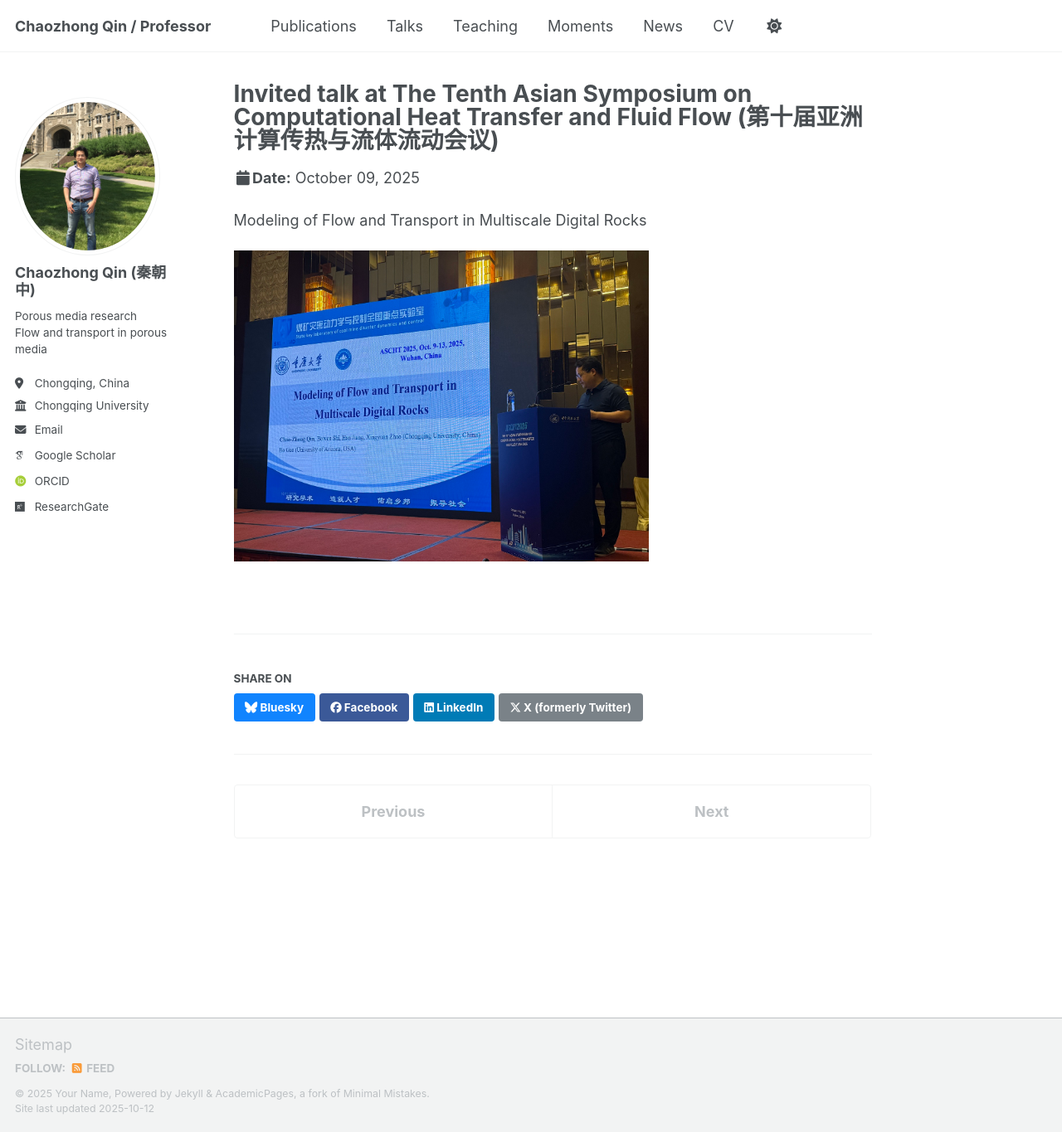
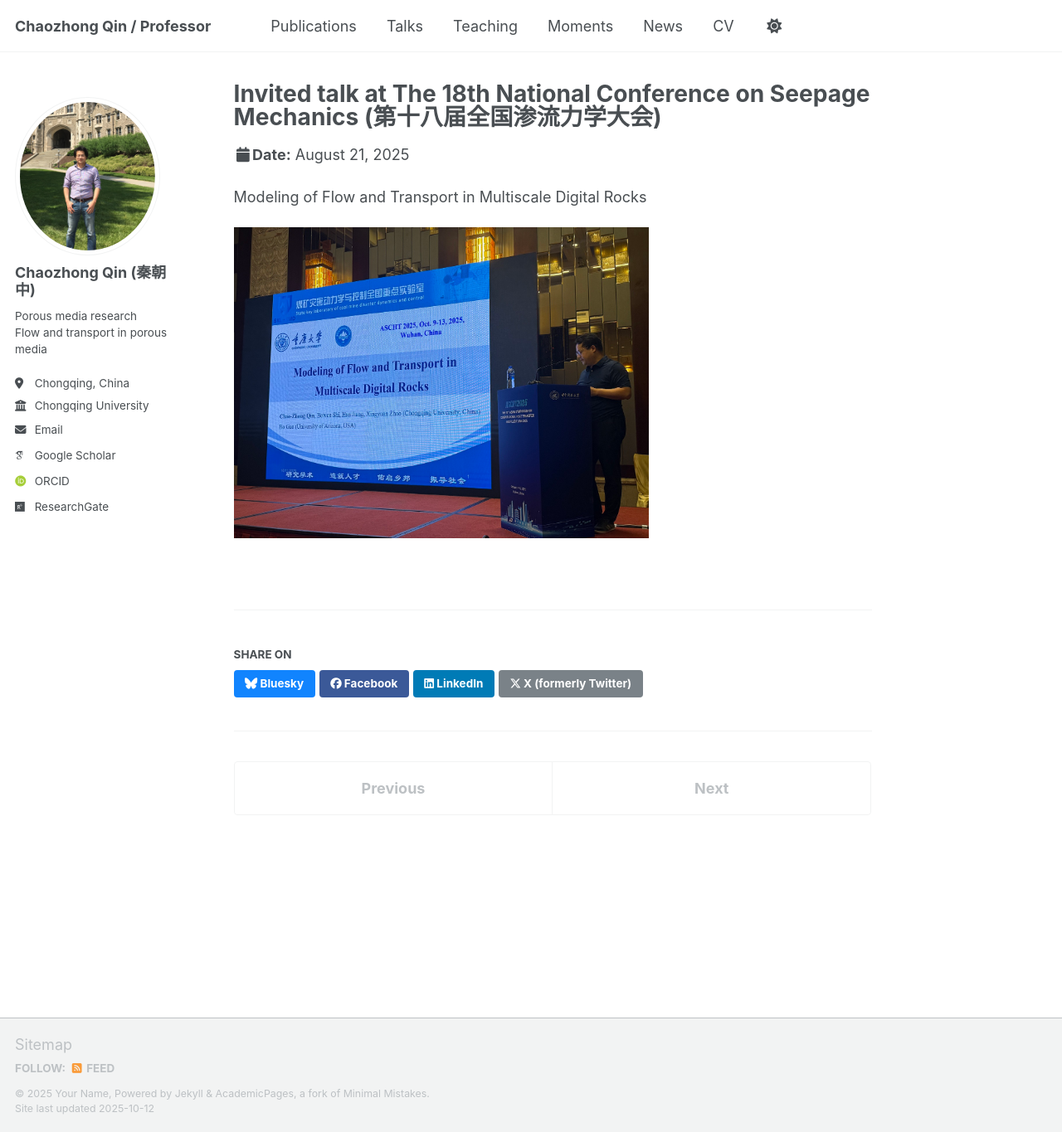
Before and after one commit to CZQIN/czqin.github.io, a Jekyll site: the page built from _talks/NCSM-202508-langfang.md, in a window 1280 px wide and 1365 px high. Shown: the whole window at 83% size. Built offline with Jekyll 4.4.1, drawn with Linux system fonts in a browser that asks for light colours; some web fonts are replaced; a script that is not in the unit is left out.

Commit message:
Update NCSM-202508-langfang.md

```diff
--- a/_talks/NCSM-202508-langfang.md
+++ b/_talks/NCSM-202508-langfang.md
@@ -1,12 +1,12 @@
 ---
-title: "Invited talk at The Tenth Asian Symposium on Computational Heat Transfer and Fluid Flow (第十届亚洲计算传热与流体流动会议)"
+title: "Invited talk at The 18th National Conference on Seepage Mechanics (第十八届全国渗流力学大会)"
 collection: talks
 type: "Talk"
-permalink: /talks/ASCHT-202510-wuhan
-slidesurl: 'http://czqin.github.io/files/ASCHT-202510-wuhan-program.pdf'
-venue: "Optics Valley Kingdom Plaza Hotel"
-date: 2025-10-9 to 2025-10-13
-location: "Wuhan, China"
+permalink: /talks/NCSM-202508-langfang
+slidesurl: 'http://czqin.github.io/files/NCSM-202508-langfang-program.pdf'
+venue: "Seven-Cultivation Hotel"
+date: 2025-08-21 to 2025-08-23
+location: "Langfang, China"
 ---
 
 Modeling of Flow and Transport in Multiscale Digital Rocks
```
